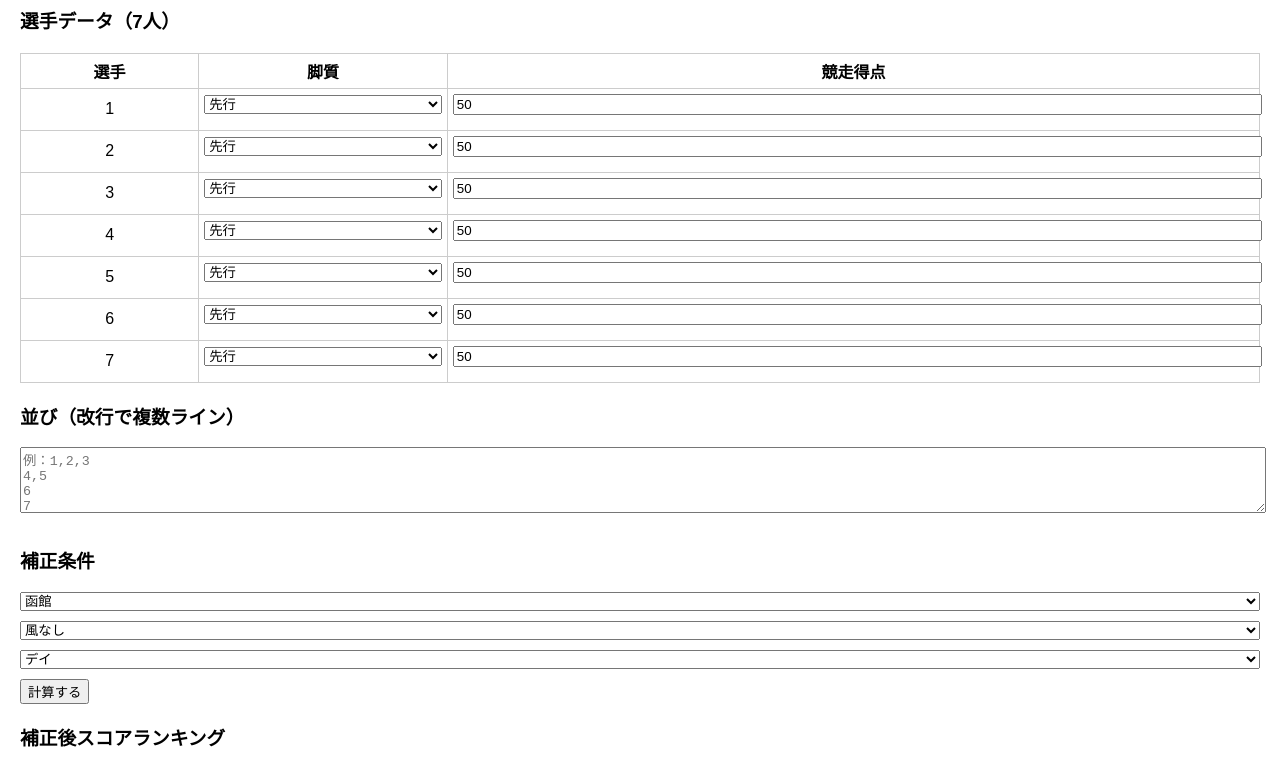
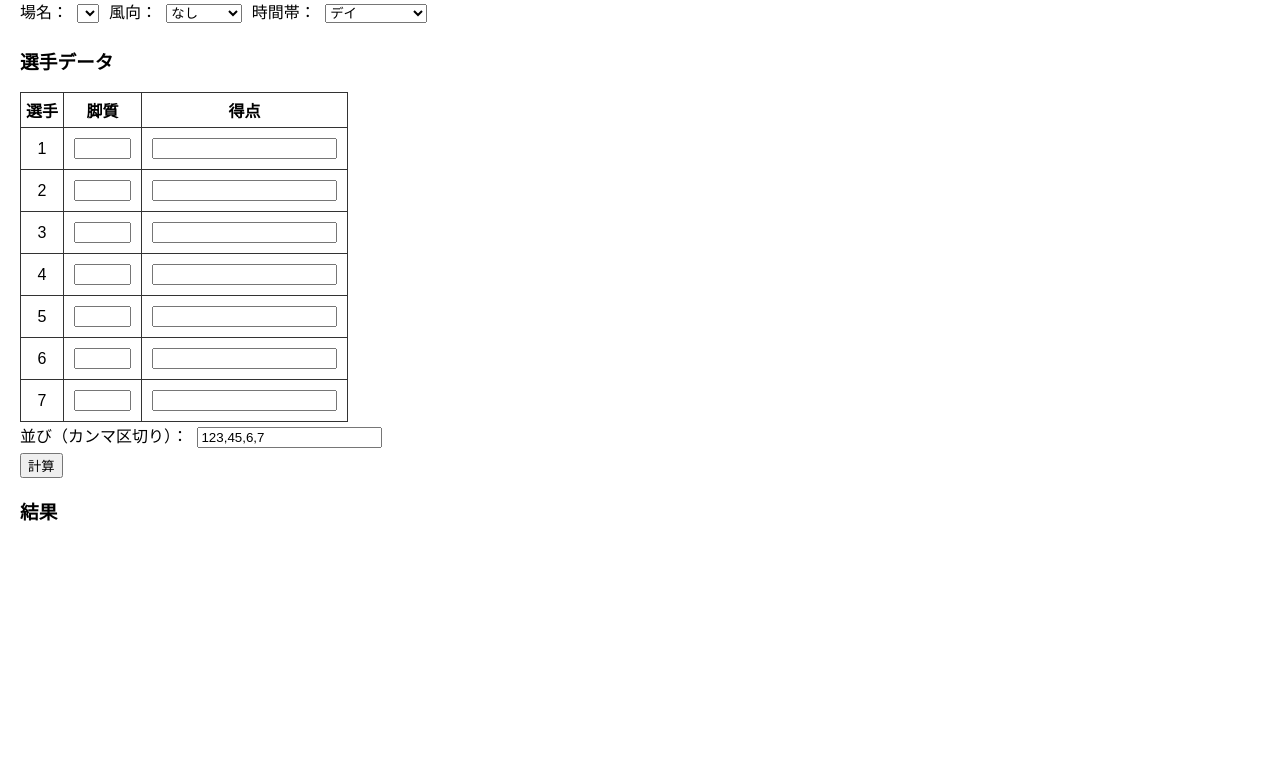
Before and after one commit to Jiz41/oldjzirt, a plain HTML site: page index.html in a window 1280 px wide. Shown: the part 69-836 px from the top of the page. After the commit the page ends 800 px from the top, so only its background shows below. Drawn offline with Linux system fonts and the light colour scheme.

Commit message:
Update index.html

```diff
--- a/index.html
+++ b/index.html
@@ -2,136 +2,157 @@
 <html lang="ja">
 <head>
 <meta charset="UTF-8">
-<title>競走補正スコア計算</title>
+<title>Race Calculator</title>
 <style>
-  body { font-family: sans-serif; margin: 20px; }
-  input, select, textarea { margin-bottom: 10px; width: 100%; }
-  table { border-collapse: collapse; margin-top: 20px; width: 100%; }
-  th, td { border: 1px solid #ccc; padding: 5px; text-align: center; }
-  .score { font-weight: bold; }
+body { font-family: sans-serif; margin: 20px; }
+input, select { margin: 5px; }
+table { border-collapse: collapse; margin-top: 10px; }
+th, td { border: 1px solid #333; padding: 5px; text-align: center; }
 </style>
 </head>
 <body>
+<h2>Race Calculator</h2>
 
-<h2>競走補正スコア計算</h2>
+<div>
+<label>場名：
+<select id="trackSelect"></select>
+</label>
+<label>風向：
+<select id="windSelect">
+<option value="0">なし</option>
+<option value="1">追い風</option>
+<option value="-1">向かい風</option>
+</select>
+</label>
+<label>時間帯：
+<select id="timeSelect">
+<option value="day">デイ</option>
+<option value="night">ナイター</option>
+<option value="midnight">ミッドナイト</option>
+</select>
+</label>
+</div>
 
-<!-- 選手データ -->
-<h3>選手データ（7人）</h3>
+<h3>選手データ</h3>
 <table>
-<tr>
-  <th>選手</th>
-  <th>脚質</th>
-  <th>競走得点</th>
-</tr>
-<tr><td>1</td><td><select class="type"><option value="先行">先行</option><option value="差し">差し</option><option value="追込">追込</option></select></td><td><input type="number" class="scoreInput" value="50"></td></tr>
-<tr><td>2</td><td><select class="type"><option value="先行">先行</option><option value="差し">差し</option><option value="追込">追込</option></select></td><td><input type="number" class="scoreInput" value="50"></td></tr>
-<tr><td>3</td><td><select class="type"><option value="先行">先行</option><option value="差し">差し</option><option value="追込">追込</option></select></td><td><input type="number" class="scoreInput" value="50"></td></tr>
-<tr><td>4</td><td><select class="type"><option value="先行">先行</option><option value="差し">差し</option><option value="追込">追込</option></select></td><td><input type="number" class="scoreInput" value="50"></td></tr>
-<tr><td>5</td><td><select class="type"><option value="先行">先行</option><option value="差し">差し</option><option value="追込">追込</option></select></td><td><input type="number" class="scoreInput" value="50"></td></tr>
-<tr><td>6</td><td><select class="type"><option value="先行">先行</option><option value="差し">差し</option><option value="追込">追込</option></select></td><td><input type="number" class="scoreInput" value="50"></td></tr>
-<tr><td>7</td><td><select class="type"><option value="先行">先行</option><option value="差し">差し</option><option value="追込">追込</option></select></td><td><input type="number" class="scoreInput" value="50"></td></tr>
+<tr><th>選手</th><th>脚質</th><th>得点</th></tr>
+<tr><td>1</td><td><input type="text" id="style1" size="4"></td><td><input type="number" id="score1" size="4"></td></tr>
+<tr><td>2</td><td><input type="text" id="style2" size="4"></td><td><input type="number" id="score2" size="4"></td></tr>
+<tr><td>3</td><td><input type="text" id="style3" size="4"></td><td><input type="number" id="score3" size="4"></td></tr>
+<tr><td>4</td><td><input type="text" id="style4" size="4"></td><td><input type="number" id="score4" size="4"></td></tr>
+<tr><td>5</td><td><input type="text" id="style5" size="4"></td><td><input type="number" id="score5" size="4"></td></tr>
+<tr><td>6</td><td><input type="text" id="style6" size="4"></td><td><input type="number" id="score6" size="4"></td></tr>
+<tr><td>7</td><td><input type="text" id="style7" size="4"></td><td><input type="number" id="score7" size="4"></td></tr>
 </table>
 
-<!-- 並び入力 -->
-<h3>並び（改行で複数ライン）</h3>
-<textarea id="orderInput" rows="4" placeholder="例：1,2,3&#10;4,5&#10;6&#10;7"></textarea>
+<div>
+<label>並び（カンマ区切り）：
+<input type="text" id="orderInput" size="20" value="123,45,6,7">
+</label>
+</div>
 
-<!-- 場・風・時間帯 -->
-<h3>補正条件</h3>
-<select id="trackSelect">
-  <option value="函館">函館</option>
-  <option value="東京">東京</option>
-  <option value="阪神">阪神</option>
-  <option value="中山">中山</option>
-</select>
-<select id="windSelect">
-  <option value="なし">風なし</option>
-  <option value="追い風">追い風</option>
-  <option value="向かい風">向かい風</option>
-</select>
-<select id="timeSelect">
-  <option value="デイ">デイ</option>
-  <option value="ナイター">ナイター</option>
-  <option value="ミッドナイト">ミッドナイト</option>
-</select>
+<button onclick="calc()">計算</button>
 
-<button onclick="calculate()">計算する</button>
-
-<h3>補正後スコアランキング</h3>
-<table id="scoreTable">
-<tr><th>選手</th><th>脚質</th><th>補正後スコア</th></tr>
-</table>
-
-<h3>買い目</h3>
-<p>三連単12点 / 三連複4点</p>
-<div id="trifecta"></div>
-<div id="trio"></div>
+<h3>結果</h3>
+<div id="results"></div>
 
 <script>
-const typeCoeff = { "先行": 1.05, "差し": 1.00, "追込": 0.95 };
-const windCoeff = { "なし": 1.0, "追い風": 1.05, "向かい風": 0.95 };
-const timeCoeff = { "デイ": 1.0, "ナイター": 0.98, "ミッドナイト": 0.96 };
+let bankData;
 
-function calculate() {
-  let table = document.getElementById("scoreTable");
-  table.innerHTML = "<tr><th>選手</th><th>脚質</th><th>補正後スコア</th></tr>";
-  let types = document.querySelectorAll(".type");
-  let scores = document.querySelectorAll(".scoreInput");
-  let wind = document.getElementById("windSelect").value;
-  let time = document.getElementById("timeSelect").value;
+fetch('bankdata.json')
+.then(r => r.json())
+.then(data => {
+    bankData = data;
+    const trackSelect = document.getElementById('trackSelect');
+    data.tracks.forEach(t => {
+        const opt = document.createElement('option');
+        opt.value = t.name;
+        opt.textContent = t.name;
+        trackSelect.appendChild(opt);
+    });
+});
 
-  let result = [];
-  for(let i=0;i<7;i++){
-    let base = parseFloat(scores[i].value);
-    let tCoeff = typeCoeff[types[i].value];
-    let wCoeff = windCoeff[wind];
-    let timeC = timeCoeff[time];
-    let finalScore = base * tCoeff * wCoeff * timeC;
-    result.push({idx:i+1, type:types[i].value, score:finalScore});
-  }
+function calc() {
+    const track = document.getElementById('trackSelect').value;
+    const wind = parseInt(document.getElementById('windSelect').value);
+    const time = document.getElementById('timeSelect').value;
 
-  result.sort((a,b)=>b.score-a.score);
-  result.forEach(r=>{
-    let row = table.insertRow();
-    row.insertCell(0).innerText = r.idx;
-    row.insertCell(1).innerText = r.type;
-    row.insertCell(2).innerText = r.score.toFixed(2);
-  });
+    let players = [];
+    for(let i=1;i<=7;i++){
+        players.push({
+            id:i,
+            style: document.getElementById('style'+i).value,
+            baseScore: parseFloat(document.getElementById('score'+i).value)
+        });
+    }
 
-  // 並び解析
-  let orderText = document.getElementById("orderInput").value.trim();
-  let lines = orderText.split("\n").map(l=>l.split(",").map(Number));
+    // 補正適用
+    const trackData = bankData.tracks.find(t => t.name===track);
+    players.forEach(p=>{
+        let mod = 1;
+        if(trackData && trackData.corrections){
+            const sMod = trackData.corrections.style[p.style] || 1;
+            const wMod = wind!==0 ? trackData.corrections.wind[wind] || 1 : 1;
+            const tMod = trackData.corrections.time[time] || 1;
+            mod = sMod * wMod * tMod;
+        }
+        p.finalScore = p.baseScore * mod;
+    });
 
-  // 三連単12点（単純に補正後スコア上位組み合わせ）
-  let top3 = result.slice(0,3).map(r=>r.idx);
-  let trifecta = [
-    [top3[0], top3[1], top3[2]],
-    [top3[0], top3[2], top3[1]],
-    [top3[1], top3[0], top3[2]],
-    [top3[1], top3[2], top3[0]],
-    [top3[2], top3[0], top3[1]],
-    [top3[2], top3[1], top3[0]]
-  ];
-  // 補完で12点
-  trifecta.push([top3[0], top3[1], result[3].idx]);
-  trifecta.push([top3[0], result[3].idx, top3[1]]);
-  trifecta.push([top3[1], top3[0], result[3].idx]);
-  trifecta.push([top3[1], result[3].idx, top3[0]]);
-  trifecta.push([result[3].idx, top3[0], top3[1]]);
-  trifecta.push([result[3].idx, top3[1], top3[0]]);
+    // ランキング
+    players.sort((a,b)=>b.finalScore-a.finalScore);
 
-  document.getElementById("trifecta").innerText = trifecta.map(r=>"["+r.join(",")+"]").join(", ");
+    // 並び取得
+    const orderStr = document.getElementById('orderInput').value;
+    const orderGroups = orderStr.split(',').map(g=>g.split('').map(Number));
 
-  // 三連複4点（上位4頭から簡単に組み合わせ）
-  let trio = [
-    [top3[0], top3[1], top3[2]],
-    [top3[0], top3[1], result[3].idx],
-    [top3[0], top3[2], result[3].idx],
-    [top3[1], top3[2], result[3].idx]
-  ];
-  document.getElementById("trio").innerText = trio.map(r=>"["+r.join(",")+"]").join(", ");
+    // 三連単12点
+    const tria = [];
+    for(let i=0;i<orderGroups.length;i++){
+        for(let j=0;j<orderGroups[i].length;j++){
+            for(let k=i+1;k<orderGroups.length;k++){
+                for(let l=0;l<orderGroups[k].length;l++){
+                    for(let m=k+1;m<orderGroups.length;m++){
+                        for(let n=0;n<orderGroups[m].length;n++){
+                            tria.push([orderGroups[i][j],orderGroups[k][l],orderGroups[m][n]]);
+                            if(tria.length>=12) break;
+                        }
+                        if(tria.length>=12) break;
+                    }
+                    if(tria.length>=12) break;
+                }
+                if(tria.length>=12) break;
+            }
+            if(tria.length>=12) break;
+        }
+        if(tria.length>=12) break;
+    }
+
+    // 三連複4点（組み合わせ3つ選ぶだけ）
+    const triR = [];
+    for(let i=0;i<orderGroups.length;i++){
+        for(let j=i+1;j<orderGroups.length;j++){
+            for(let k=j+1;k<orderGroups.length;k++){
+                triR.push([orderGroups[i][0],orderGroups[j][0],orderGroups[k][0]]);
+                if(triR.length>=4) break;
+            }
+            if(triR.length>=4) break;
+        }
+        if(triR.length>=4) break;
+    }
+
+    // 表示
+    let html = '<h4>総合スコアランキング</h4><table><tr><th>選手</th><th>得点</th></tr>';
+    players.forEach(p=>{
+        html += `<tr><td>${p.id}</td><td>${p.finalScore.toFixed(2)}</td></tr>`;
+    });
+    html += '</table>';
+
+    html += '<h4>三連単12点</h4><pre>'+tria.map(a=>a.join('-')).join('\n')+'</pre>';
+    html += '<h4>三連複4点</h4><pre>'+triR.map(a=>a.join('-')).join('\n')+'</pre>';
+
+    document.getElementById('results').innerHTML = html;
 }
 </script>
-
 </body>
 </html>
```
